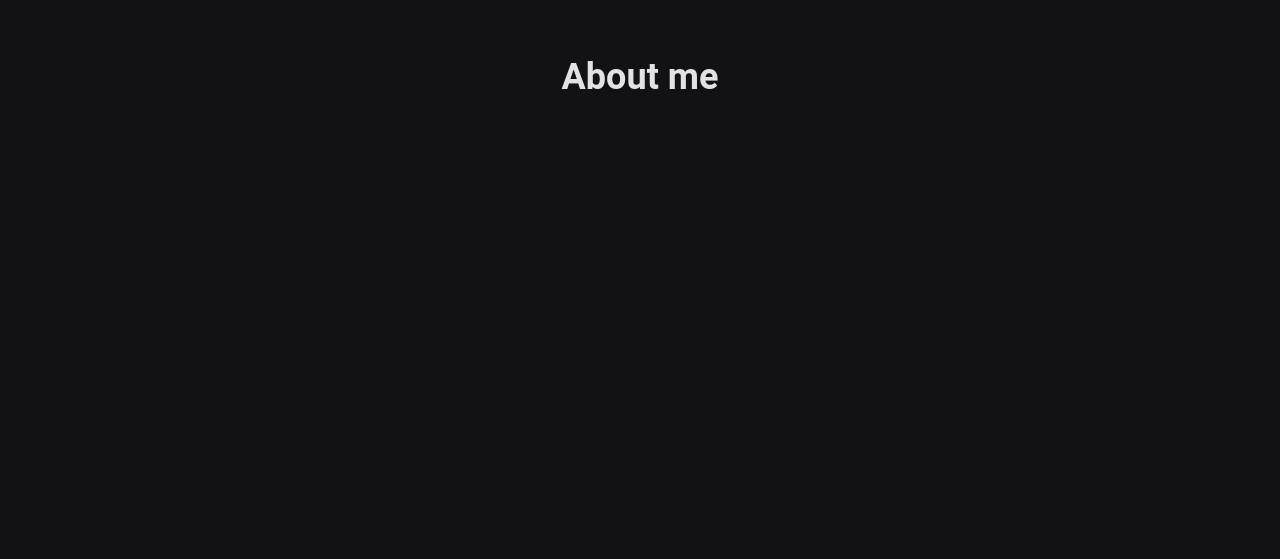
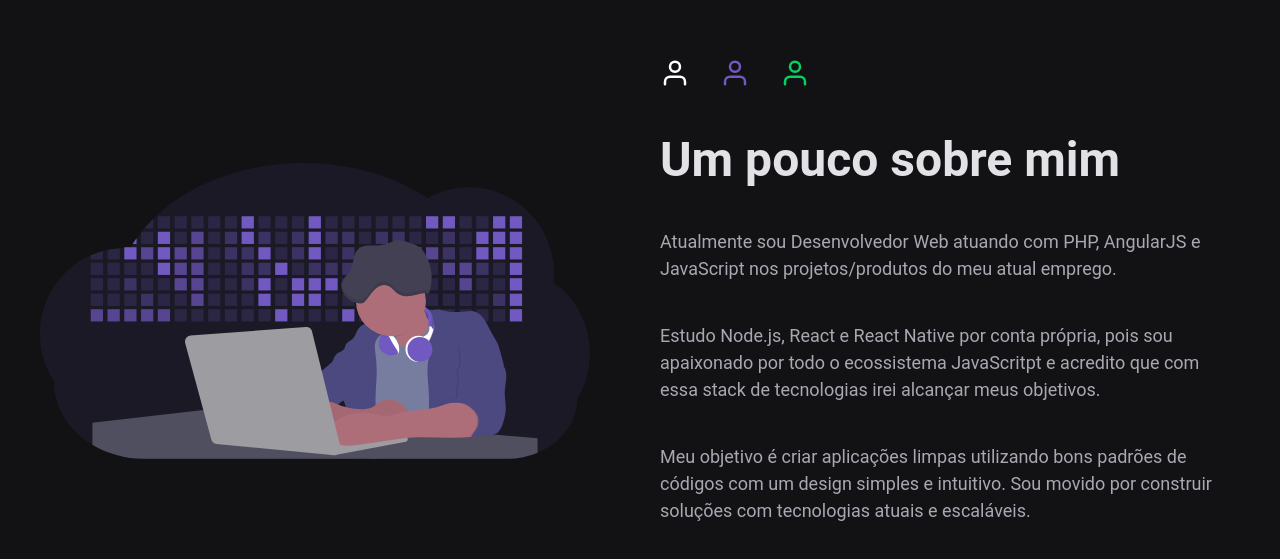
Before and after one commit to vitorserrano/vsme, a React (Create React App) app: page / in a window 1280 px wide. Shown: the part 889-1448 px from the top of the page. Built offline with nearby package versions, Linux system fonts and the light colour scheme.

Commit message:
✨ Create About

```diff
--- a/src/components/About/index.js
+++ b/src/components/About/index.js
@@ -1,13 +1,56 @@
-import React from 'react';
+import React from "react";
 
-import { Wrapper, Container } from './styles';
+import { FiUser } from "react-icons/fi";
+
+import {
+  Wrapper,
+  Container,
+  Illustration,
+  Description,
+  ListIcon,
+  Icon,
+} from "./styles";
+
+import ImgAbout from "../../assets/about.svg";
 
 export default function About() {
   return (
     <Wrapper>
       <Container>
-        <h1>About me</h1>
+        <Illustration>
+          <img src={ImgAbout} alt="Um pouco sobre mim" />
+        </Illustration>
+
+        <Description>
+          <ListIcon>
+            <Icon>
+              <FiUser size={30} color="#fff" />
+            </Icon>
+            <Icon>
+              <FiUser size={30} color="#7159C1" />
+            </Icon>
+            <Icon>
+              <FiUser size={30} color="#04d361" />
+            </Icon>
+          </ListIcon>
+
+          <h1>Um pouco sobre mim</h1>
+          <p>
+            Atualmente sou Desenvolvedor Web atuando com PHP, AngularJS e
+            JavaScript nos projetos/produtos do meu atual emprego.
+          </p>
+          <p>
+            Estudo Node.js, React e React Native por conta própria, pois sou
+            apaixonado por todo o ecossistema JavaScritpt e acredito que com
+            essa stack de tecnologias irei alcançar meus objetivos.
+          </p>
+          <p>
+            Meu objetivo é criar aplicações limpas utilizando bons padrões de
+            códigos com um design simples e intuitivo. Sou movido por construir
+            soluções com tecnologias atuais e escaláveis.
+          </p>
+        </Description>
       </Container>
     </Wrapper>
   );
-};
+}
--- a/src/components/About/styles.js
+++ b/src/components/About/styles.js
@@ -2,8 +2,10 @@ import styled from "styled-components";
 
 export const Wrapper = styled.section`
   width: 100%;
-  height: 100%;
-  margin-top: 145px;
+  height: 100vh;
+  display: flex;
+  justify-content: center;
+  align-items: center;
 `;
 
 export const Container = styled.div`
@@ -14,6 +16,35 @@ export const Container = styled.div`
   padding-left: 40px;
   padding-right: 40px;
   display: flex;
-  justify-content: center;
+  justify-content: space-between;
   align-items: center;
 `;
+
+export const Illustration = styled.div`
+  width: 100%;
+  max-width: 580px;
+  display: flex;
+  justify-content: flex-start;
+  align-items: center;
+
+  img {
+    width: 100%;
+    max-width: 550px;
+  }
+`;
+
+
+export const Description = styled.div`
+  width: 100%;
+  max-width: 580px;
+`;
+
+export const ListIcon = styled.ul`
+  padding-bottom: 40px;
+  display: flex;
+  align-items: center;
+`;
+
+export const Icon = styled.li`
+  padding-right: 30px;
+`;
--- a/src/components/Banner/index.js
+++ b/src/components/Banner/index.js
@@ -56,14 +56,14 @@ export default function Banner() {
             ))}
           </ListIcon>
 
-          <h1>
+          <h2>
             E aí? meu nome é <strong>Vitor</strong>
-          </h1>
+          </h2>
 
-          <h1>
-            sou desenvolvedor web / mobile apaixonado por
+          <h2>
+            sou desenvolvedor web apaixonado por
             <strong> JavaScript</strong> e <strong>UX Design.</strong>
-          </h1>
+          </h2>
 
           <ButtonDefault title="Meus Trabalhos" />
         </Presentation>
--- a/src/components/Banner/styles.js
+++ b/src/components/Banner/styles.js
@@ -49,7 +49,6 @@ export const Icon = styled.li`
 export const Illustration = styled.div`
   width: 100%;
   max-width: 580px;
-  padding: 10px;
   display: flex;
   justify-content: flex-end;
   align-items: center;
--- a/src/styles/global.js
+++ b/src/styles/global.js
@@ -22,6 +22,11 @@ export default createGlobalStyle`
   }
 
   h1 {
+    font-size: 48px;
+    margin-bottom: 40px;
+  }
+
+  h2 {
     font-size: 36px;
   }
 
@@ -29,6 +34,13 @@ export default createGlobalStyle`
     list-style: none;
   }
 
+  p {
+    line-height: 1.5;
+    margin-bottom: 40px;
+    font-size: 18px;
+    color: #a8a8b3;
+  }
+
   strong {
     color: ${props => props.theme.secondary};
   }
```
Also changed, not shown: src/assets/about.svg (added).
